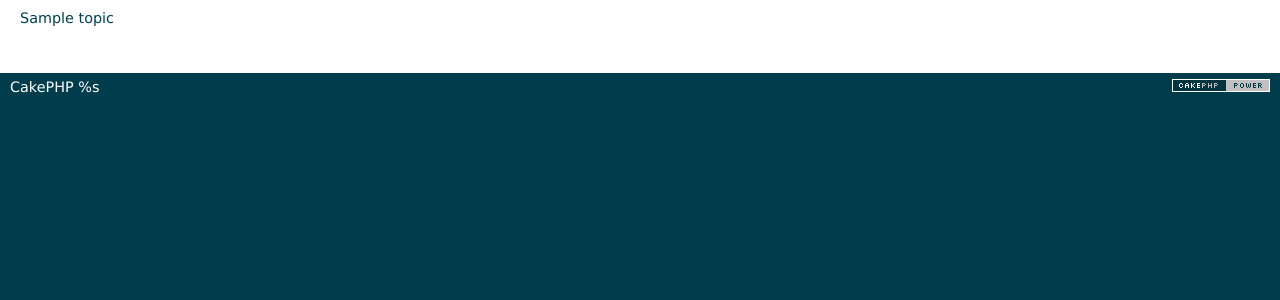
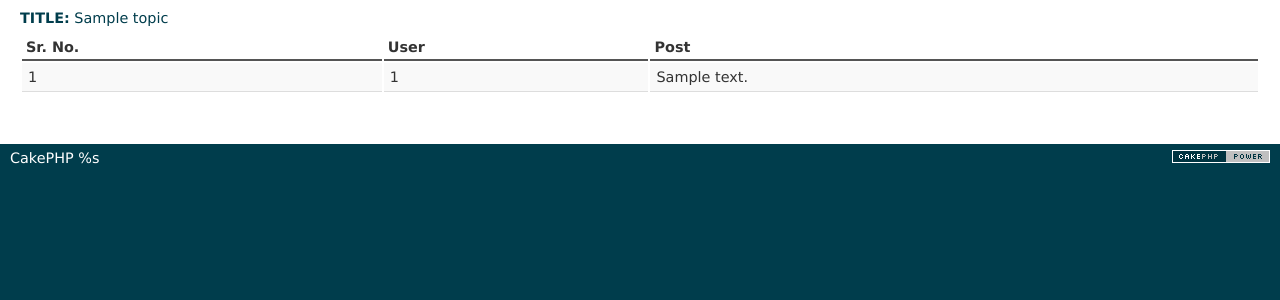
Before and after one commit to angelinauesato/Sites, a CakePHP app: the page made by app/View/Topics/view.ctp in a window 1280 px wide. Shown: the part 47-347 px from the top of the page. Run offline with PHP 8.4 and a stand-in for CakePHP, Linux system fonts and the light colour scheme; the template is opened without the code that fills it: most values are stand-ins (such as "Sample title", 1, 10 or a date in 2020); data that the repository does not hold is empty; some libraries are stand-ins or nearby versions.

```diff
--- a/app/Config/routes.php
+++ b/app/Config/routes.php
@@ -24,7 +24,7 @@
  * its action called 'display', and we pass a param to select the view file
  * to use (in this case, /app/View/Pages/home.ctp)...
  */
-	Router::connect('/', array('controller' => 'pages', 'action' => 'display', 'home'));
+	Router::connect('/', array('controller' => 'topics', 'action' => 'index', 'home'));
 /**
  * ...and connect the rest of 'Pages' controller's URLs.
  */
--- a/app/View/Topics/view.ctp
+++ b/app/View/Topics/view.ctp
@@ -1,5 +1,20 @@
-<h1><?php
+<h1><b>TITLE:</b> <?php
  echo $topic['Topic']['title'];
 ?></h1>
 
+<table>
+ <th>Sr. No.</th>
+ <th>User</th>
+ <th>Post</th>
+
+<?php
+$counter = 1;
+ foreach($topic['Post'] as $post) {
+  echo "<tr><td>".$counter."</td><td>" . $post['user_id'] ."</td><td>".$post['body']."</td></tr>";
+  $counter = $counter+1;
+ }
+?>
+
+</table>
+
 <?php echo $this->HTML->link('Create a post in this topic', array('controller' => 'posts', 'action' => 'add', $topic['Topic']['id'])); ?>
```
Also changed, not shown: app/View/Topics/index.ctp (+7 -2 lines), 8 other files.
